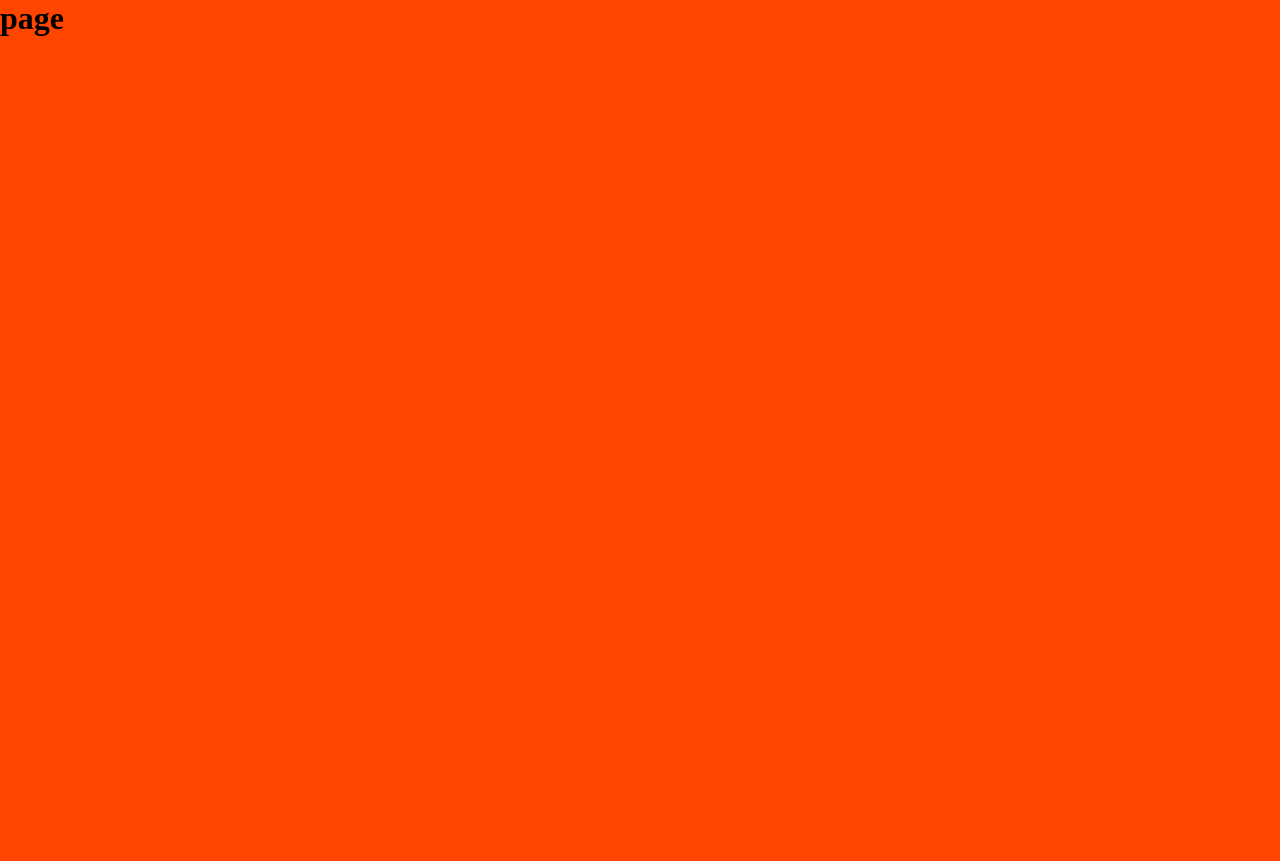
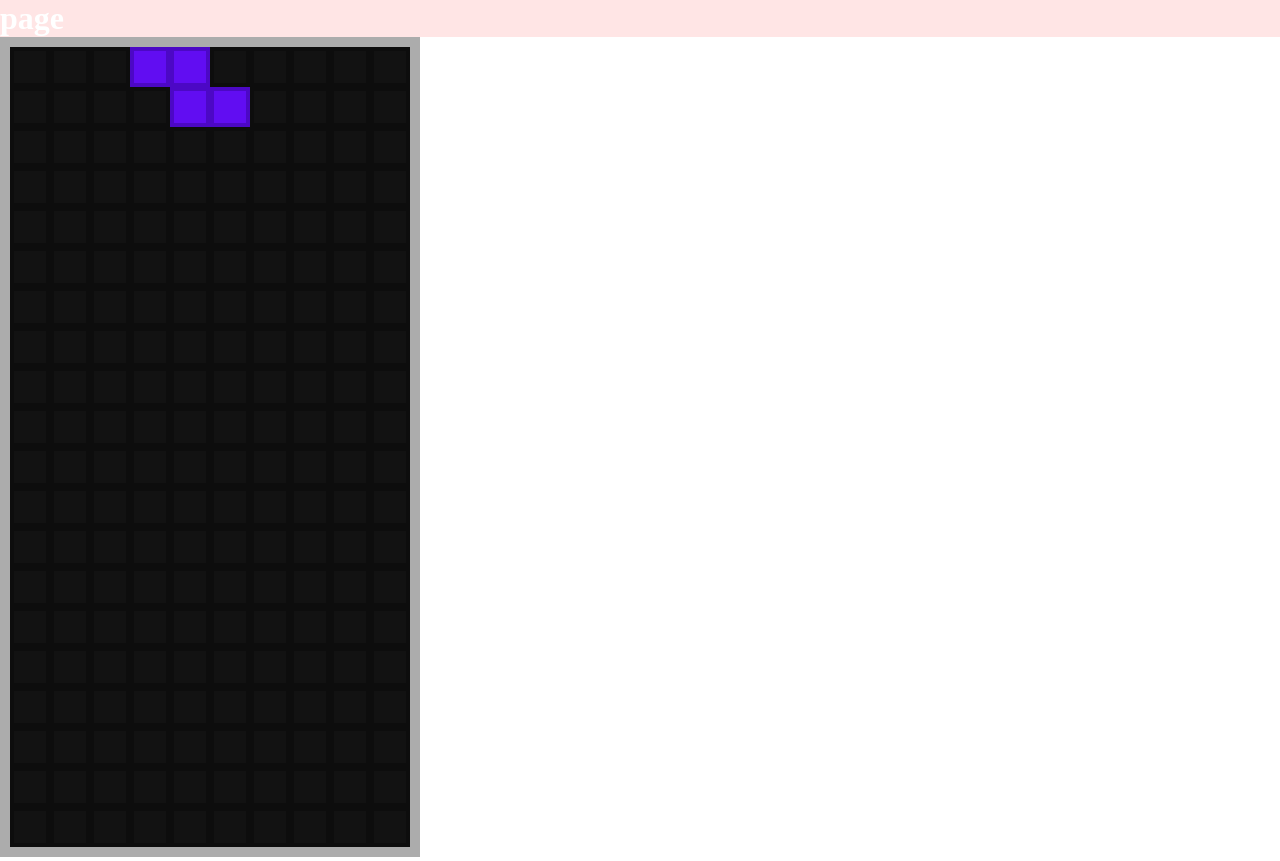
Before and after one commit to alexuko/tetris, a website built with Parcel: page index.html in a window 1280 px wide. Before the commit the page ends 800 px from the top, so only its background shows below. Built offline with nearby package versions, Linux system fonts and the light colour scheme.

Commit message:
game board and piece drawn on canvas

```diff
--- a/css/main.scss
+++ b/css/main.scss
@@ -5,5 +5,13 @@
 }
 
 body    {
-    background-color: orangered;
+    background-color: white;
 }
+h1 {
+    color: white;
+    background-color: hsla(360, 100%, 50%, 0.1);
+}
+canvas  {
+    background-color: #111;
+    border: 10px solid rgb(172, 172, 172);
+}
--- a/js/app.js
+++ b/js/app.js
@@ -1,3 +1,142 @@
-import { test } from './module/test'
+import {
+    test
+} from './module/test'
 
-test('hello');
+const canvas = document.querySelector('canvas');
+const ctx = canvas.getContext('2d');
+// Canvas measures
+const sq = 40;
+
+const col = 10;
+const row = 20;
+let empty = 0;
+canvas.width = col * sq;
+canvas.height = row * sq;
+let gameBoard;
+
+//Create Game board
+const createGameBoard = () => {
+    gameBoard = [];
+    for (let r = 0; r < row; r++) {
+        gameBoard[r] = []; //empty
+        for (let c = 0; c < col; c++) {
+            gameBoard[r][c] = empty;
+        }
+    }
+    // console.table(gameBoard);
+}
+
+const drawGameBoard = () => {
+    //loop throught all columns 0 - 9
+    for (let c = 0; c < col; c++) {
+        //then for each column, loop throught all rows 0 - 19
+        for (let r = 0; r < row; r++) {
+            // console.log('col '+c)
+            // console.log('row '+r)
+            drawSquare(c, r)
+
+        }
+    }
+}
+
+const drawSquare = (x, y, color = 0) => {
+    // //Draw a square
+    ctx.lineWidth = sq / 10; // stroke width
+    const stroke = ctx.lineWidth;
+    const xPos_board = sq * x;
+    const yPos_board = sq * y;
+
+    ctx.fillStyle = color ? `hsl(${color} 90% 50% / 100%)` : `hsl(${color} 0% 10% / 20%)`;
+    ctx.fillRect(xPos_board, yPos_board, sq, sq);
+    ctx.strokeStyle = color ? `hsl(${color} 100% 25% / 40%)` : `hsl(${color} 0% 5% / 100%)`;
+    ctx.strokeRect(xPos_board + (stroke / 2), yPos_board + (stroke / 2), sq - stroke, sq - stroke);
+
+}
+
+let tetrominoes = [
+    // [0] T-tetrominoe
+    [
+        [0, 1, 0],
+        [1, 1, 1],
+        [0, 0, 0]
+    ],
+    // [1] L-tetrominoe
+    [
+        [0, 0, 1],
+        [1, 1, 1],
+        [0, 0, 0]
+    ],
+    // [2] J-tetrominoe
+    [
+        [1, 0, 0],
+        [1, 1, 1],
+        [0, 0, 0]
+    ],
+    // [3] Z-tetrominoe
+    [
+        [1, 1, 0],
+        [0, 1, 1],
+        [0, 0, 0]
+    ],
+    [
+        [0, 1, 1],
+        [1, 1, 0],
+        [0, 0, 0]
+    ],
+    // [5] O-tetrominoe
+    [
+        [0, 1, 1],
+        [0, 1, 1],
+        [0, 0, 0]
+    ],
+    // [6] I-tetrominoe
+    [
+        [0, 0, 0, 0],
+        [1, 1, 1, 1],
+        [0, 0, 0, 0],
+        [0, 0, 0, 0]
+    ]
+
+]
+const colors = [14,45,207,174,66,340,262]
+
+
+
+
+
+class Piece {
+    constructor(tetrominoe, color) {
+        this.tetrominoe = tetrominoe;//tetrominoe from the tetrominoe array
+        this.color = color;//color from the colors array
+        this.x = 3;//position X in the canvas
+        this.y = 0;//position Y in the canvas
+        this.point = this.tetrominoe[1][1];//axis point
+        this.activeTetrominoe = this.tetrominoe; //current view of the piece
+    }
+
+    drawPiece = () => {
+        console.table(this.activeTetrominoe)
+        //loop throught all columns 0 - 9
+        for (let col = 0; col < this.activeTetrominoe.length; col++) {
+            for(let row = 0; row < this.activeTetrominoe.length; row++){
+                // console.log(this.activeTetrominoe[col][row])
+                if(this.activeTetrominoe[col][row] === 1){//if there is a "1" in the piece matrix
+                    drawSquare(this.x + row,this.y + col,this.color)//draw a square
+                }
+
+            }
+        }
+    }
+
+    rotate = (clockwise = true) =>{
+        if(clockwise){
+            console.log('clockwise')
+        }
+
+    }
+}
+let piece = new Piece(tetrominoes[3],colors[6])
+
+createGameBoard();
+drawGameBoard()
+piece.drawPiece()
```
Also changed, not shown: 1 other file.
